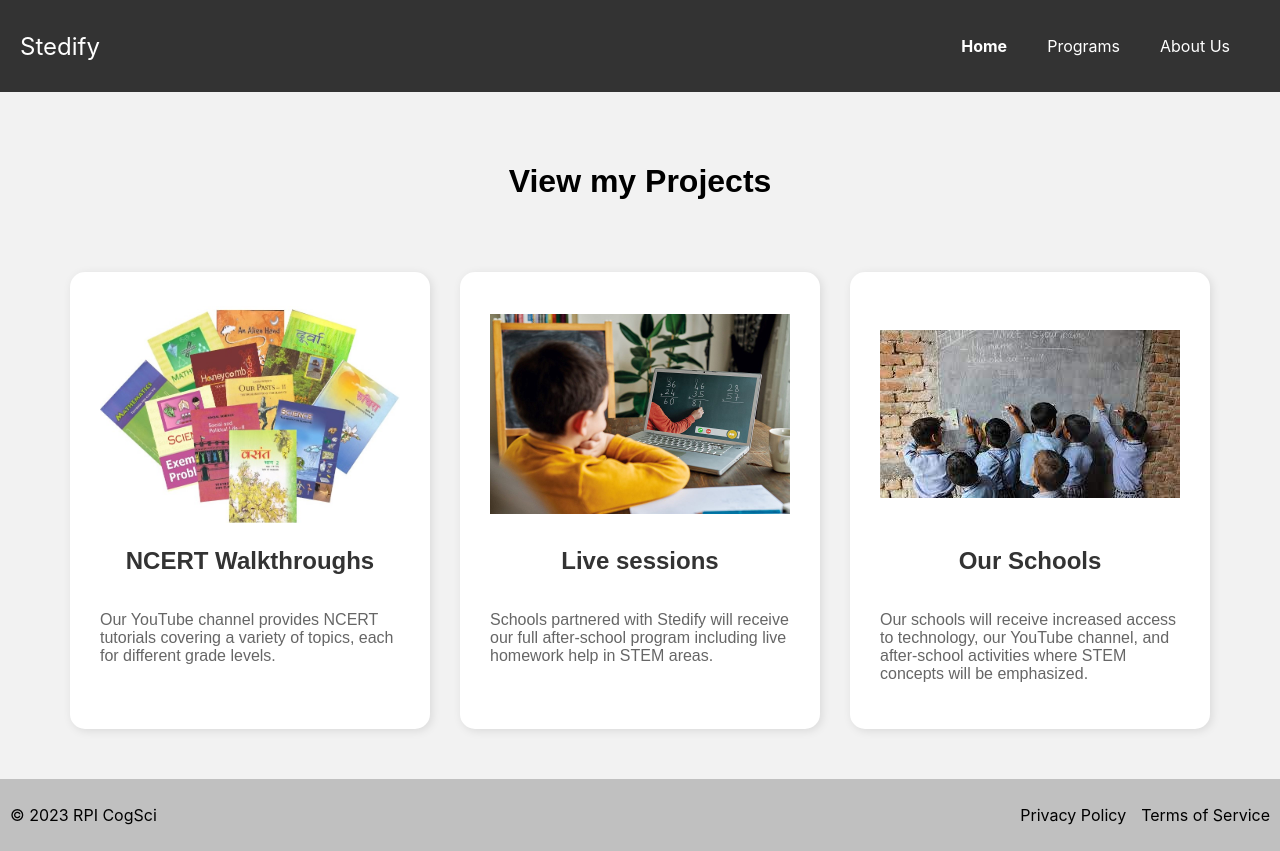
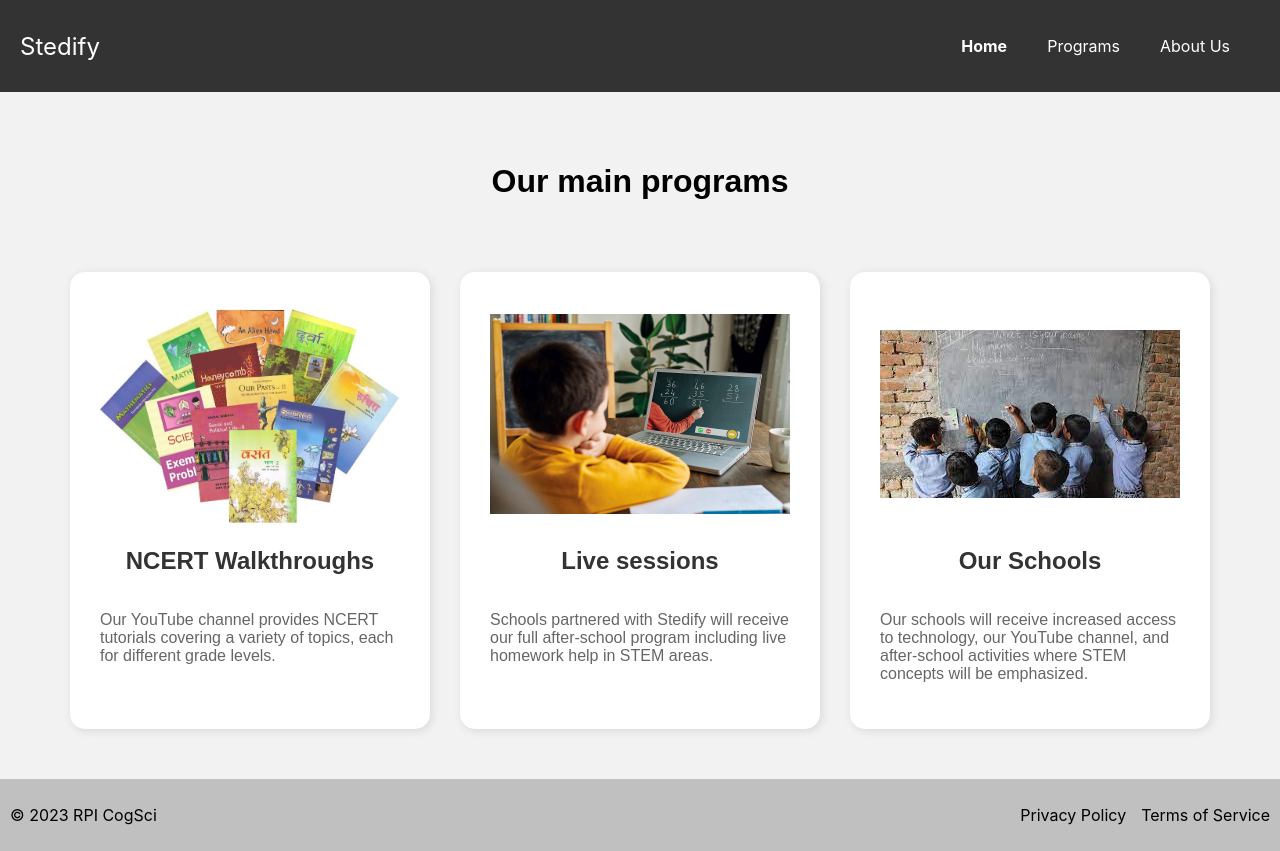
Before and after one commit to IzhanAli08/Machine_Learning, a React (Create React App) app in the folder website/: page / in a window 1280 px wide. Built offline with nearby package versions, Linux system fonts and the light colour scheme.

Commit message:
programs

```diff
--- a/website/src/components/Homepage.js
+++ b/website/src/components/Homepage.js
@@ -86,7 +86,7 @@ class Homepage extends React.Component {
   render() {
     return (
       <Container>
-        <h1>View my Projects</h1>
+        <h1>Our main programs</h1>
         <ProjectContainer>
           {this.state.projects.map((project, index) => (
             <ProjectCard key={index}>
```
